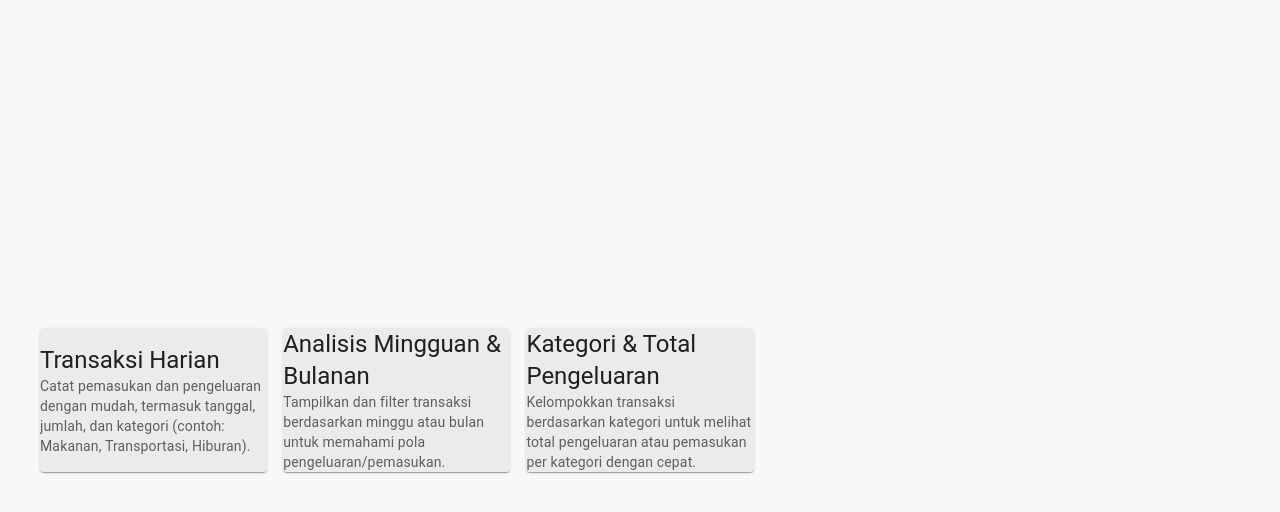
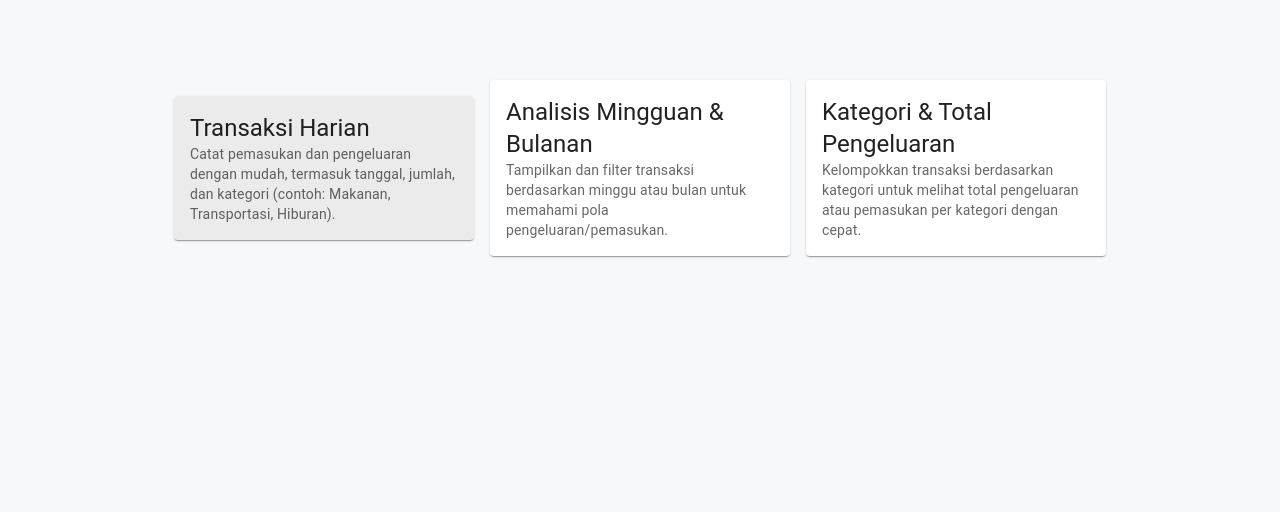
Before and after one commit to zulfianarahmi/financial-tracker, a React (Create React App) app: page /tracker in a window 1280 px wide. Shown: the top 512 px of the page. Built offline with nearby package versions, Linux system fonts and the light colour scheme.

Commit message:
Refactor FinancialTracker component layout and improve card rendering

```diff
--- a/src/components/FinancialTracker.js
+++ b/src/components/FinancialTracker.js
@@ -4,7 +4,6 @@ import Card from "@mui/material/Card";
 import CardContent from "@mui/material/CardContent";
 import Typography from "@mui/material/Typography";
 import CardActionArea from "@mui/material/CardActionArea";
-import { height } from "@mui/system";
 
 const cards = [
   {
@@ -33,47 +32,48 @@ function FinancialTracker() {
     <Box
       sx={{
         display: "flex",
-        justifyContent: "center",
+        flexDirection: "column",
+        justifyContent: "flex-start", // Membawa konten ke bagian atas
         alignItems: "center",
         minHeight: "100vh",
-        padding: 2,
-        gridTemplateColumns: "repeat(auto-fill, minmax(min(200px, 100%), 1fr))",
+        paddingTop: "10vh", // Geser grid ke bawah sedikit dari atas
+        paddingBottom: "20vh", // Tambahkan ruang untuk perhitungan di bawah
         gap: 2,
       }}
     >
+      {/* Card Section */}
       <Box
         sx={{
-          width: "100%", // Untuk mengambil lebar penuh
-          maxWidth: 1200, // Membatasi lebar maksimum
-          display: "grid",
-          gridTemplateColumns:
-            "repeat(auto-fill, minmax(min(200px, 100%), 1fr))",
+          display: "flex",
+          justifyContent: "center",
+          alignItems: "center",
+          flexWrap: "wrap",
           gap: 2,
+          width: "100%",
+          maxWidth: 1200,
         }}
       >
         {cards.map((card, index) => (
-          <Card>
+          <Card key={card.id} sx={{ width: 300 }}>
             <CardActionArea
               onClick={() => setSelectedCard(index)}
-              data-active={selectedCard === index ? "" : "undifined"}
               sx={{
                 height: "100%",
-                "&[data-active]": {
+                "&:hover": {
                   backgroundColor: "action.selected",
-                  "&:hover": {
-                    backgroundColor: "action.selectedHover",
-                  },
                 },
+                backgroundColor:
+                  selectedCard === index ? "action.selected" : "inherit",
               }}
             >
-              <cardContent sx={{ height: "100%" }}>
+              <CardContent sx={{ height: "100%" }}>
                 <Typography variant="h5" component="div">
                   {card.title}
                 </Typography>
-                <Typography variant="body2" color="textSecondary">
+                <Typography variant="body2" color="text.secondary">
                   {card.description}
                 </Typography>
-              </cardContent>
+              </CardContent>
             </CardActionArea>
           </Card>
         ))}
```
